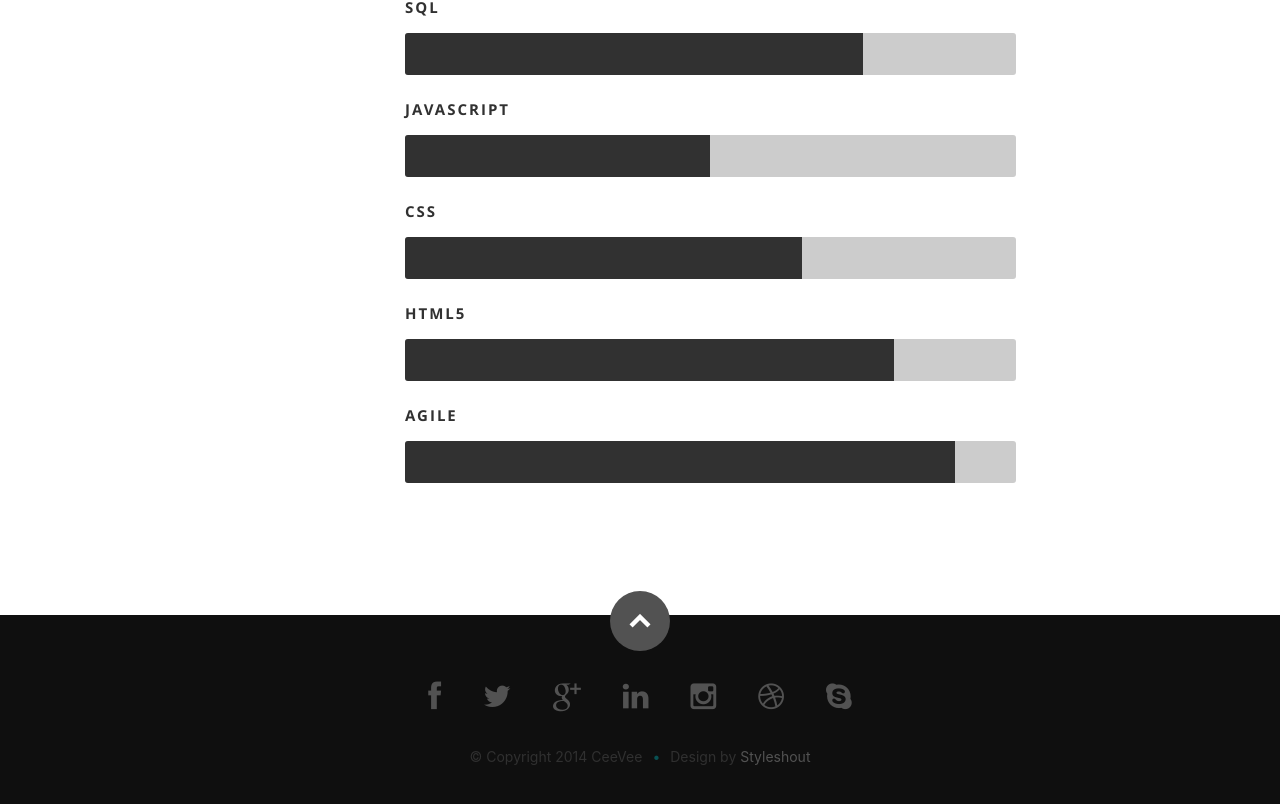
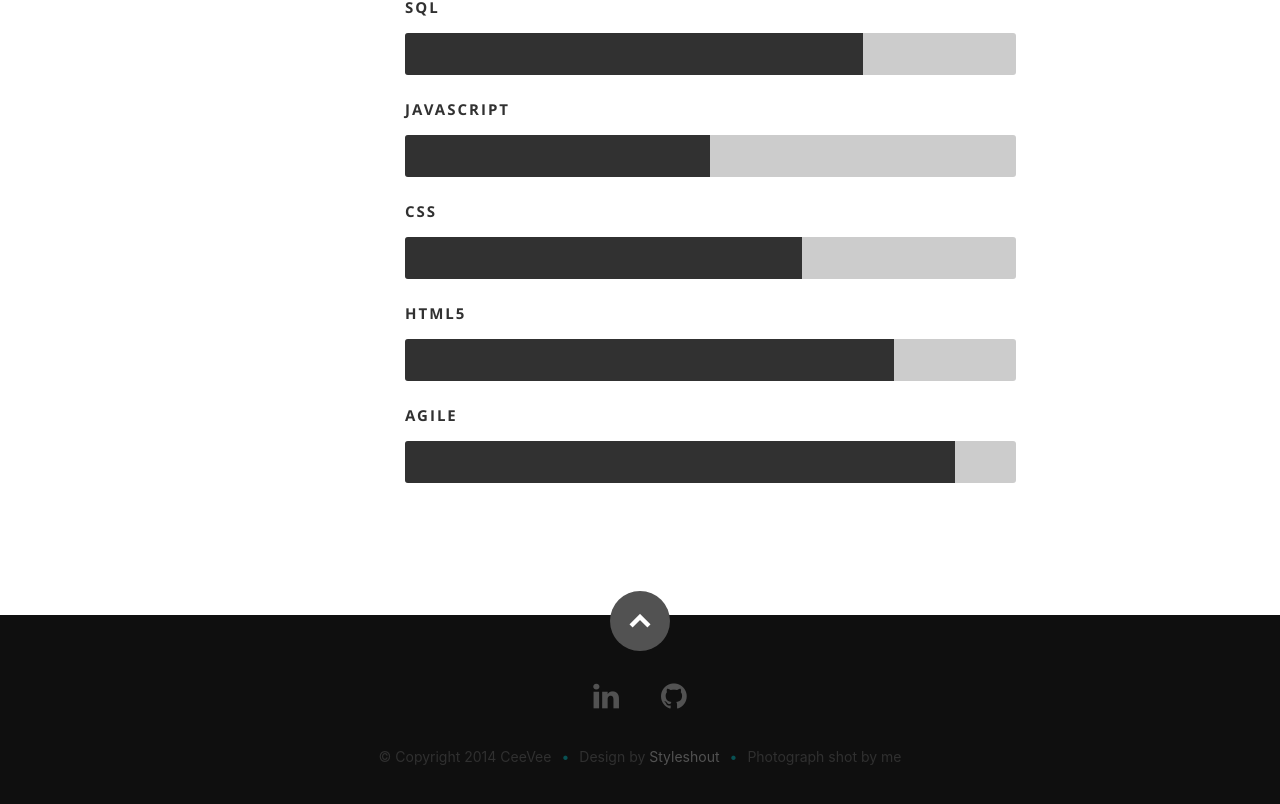
Before and after one commit to Koulikana/resume, a React (Create React App) app: page / in a window 1280 px wide. Shown: the part 2665-3469 px from the top of the page. Built offline with nearby package versions, Linux system fonts and the light colour scheme.

Commit message:
Personal info added to the footer section

```diff
--- a/src/components/footer/footer.js
+++ b/src/components/footer/footer.js
@@ -1,6 +1,8 @@
 import React, { Component } from 'react';
 export default class Footer extends Component {
   render() {
+    let resumeData = this.props.resumeData;
+
     return (
       <React.Fragment>
         <footer>
@@ -8,38 +10,13 @@ export default class Footer extends Component {
             <div className="twelve columns">
               <ul className="social-links">
                 <li>
-                  <a href="#">
-                    <i className="fa fa-facebook" />
-                  </a>
-                </li>
-                <li>
-                  <a href="#">
-                    <i className="fa fa-twitter" />
-                  </a>
-                </li>
-                <li>
-                  <a href="#">
-                    <i className="fa fa-google-plus" />
-                  </a>
-                </li>
-                <li>
-                  <a href="#">
+                  <a href={resumeData.linkedinLink}>
                     <i className="fa fa-linkedin" />
                   </a>
                 </li>
                 <li>
-                  <a href="#">
-                    <i className="fa fa-instagram" />
-                  </a>
-                </li>
-                <li>
-                  <a href="#">
-                    <i className="fa fa-dribbble" />
-                  </a>
-                </li>
-                <li>
-                  <a href="#">
-                    <i className="fa fa-skype" />
+                  <a href={resumeData.githubLink}>
+                    <i className="fa fa-github" />
                   </a>
                 </li>
               </ul>
@@ -51,6 +28,7 @@ export default class Footer extends Component {
                     Styleshout
                   </a>
                 </li>
+                <li>Photograph shot by me</li>
               </ul>
             </div>
             <div id="go-top">
```
